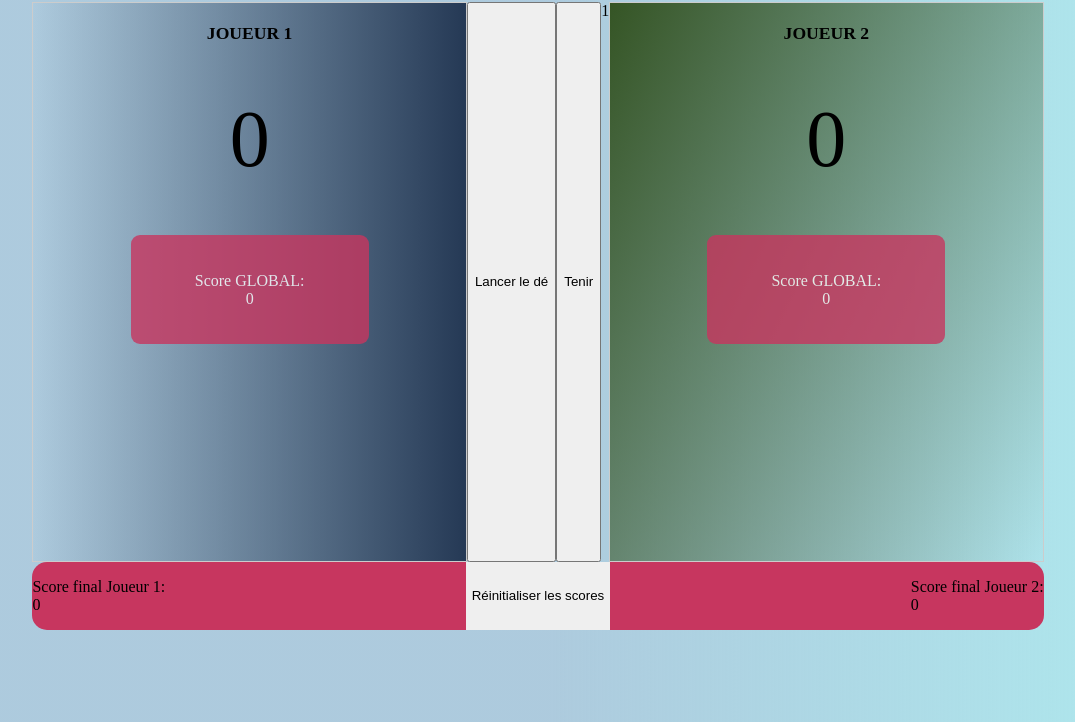
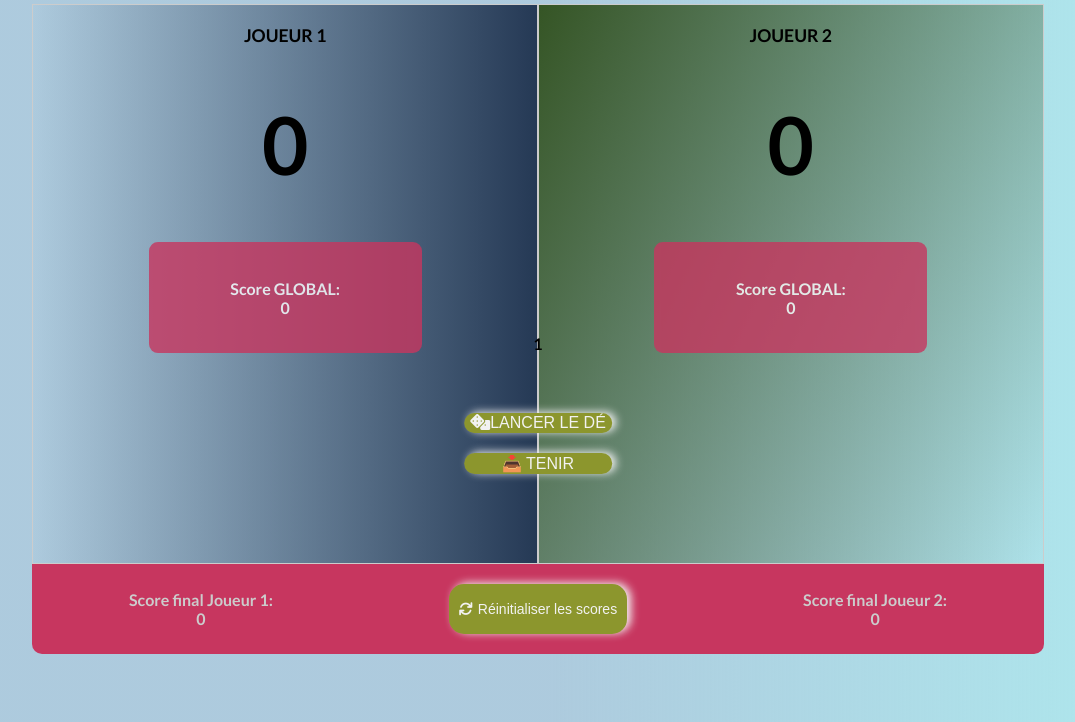
Before and after one commit to Aghilas11/demania, a plain HTML site: page index.html in a window 1280 px wide. Shown: the part 78-800 px from the top of the page, without its empty margins (102-1177 px from the left). Drawn offline with Linux system fonts and the light colour scheme.

Commit message:
modification du style css

```diff
--- a/index.html
+++ b/index.html
@@ -3,6 +3,11 @@
   <head>
     <meta charset="UTF-8" />
     <meta name="viewport" content="width=device-width, initial-scale=1.0" />
+    <link
+      rel="stylesheet"
+      href="https://cdnjs.cloudflare.com/ajax/libs/font-awesome/6.0.0-beta3/css/all.min.css"
+    />
+    <link rel="shortcut icon" href="./images/logo-dé.jpg" />
     <link rel="stylesheet" href="./style.css" />
     <title>Démania</title>
   </head>
@@ -22,10 +27,7 @@
             </p>
           </div>
         </div>
-        <button id="roll-dice">Lancer le dé</button>
-        <button id="hold">Tenir</button>
-        <button id="replay" style="display: none">Revanche</button>
-        <span id="de">1</span>
+
         <div class="player-2">
           <p class="player">JOUEUR 2</p>
           <p class="round">
@@ -38,13 +40,27 @@
             </p>
           </div>
         </div>
+
+        <div class="game">
+          <span id="de">1</span>
+          <button id="roll-dice">
+            <i class="fa-solid fa-dice"></i> Lancer le dé
+          </button>
+          <button id="hold">📥 Tenir</button>
+          <button id="replay" style="display: none">
+            <i class="fa-light fa-handshake"></i> Revanche
+          </button>
+        </div>
       </div>
       <div class="final-scores">
         <p class="final-1">
           Score final Joueur 1: <br />
           <span id="final-score-1">0</span>
         </p>
-        <button id="reset">Réinitialiser les scores</button>
+        <button id="reset">
+          <i class="fa-solid fa-arrows-rotate"></i>
+          Réinitialiser les scores
+        </button>
         <p class="final-2">
           Score final Joueur 2: <br />
           <span id="final-score-2">0</span>
--- a/index.js
+++ b/index.js
@@ -75,6 +75,7 @@ function endGame(winner) {
   localStorage.setItem("globalScore2", globalScore2);
 
   // Mettre à jour les scores finaux sur la page
+
   updateFinalScores();
   updateFinalScores();
 }
@@ -126,10 +127,6 @@ window.addEventListener("load", () => {
 
   // Mettre à jour les scores finaux sur la page
   updateFinalScores();
-
-  if (globalScore1 > 0 || globalScore2 > 0) {
-    finalScore.style.display = "block";
-  }
 });
 
 resetButton.addEventListener("click", () => {
--- a/style.css
+++ b/style.css
@@ -1,6 +1,12 @@
 @import url('https://fonts.googleapis.com/css2?family=Allura&family=Dancing+Script:wght@400;500&family=Inter:wght@500;800&family=Lato:ital,wght@1,900&family=Lobster&family=Merriweather:wght@300&display=swap');
 
+@font-face {
+    font-family: "Lato";
+    src: url(./font/Lato-Bold.ttf);
+}
+
 body {
+    font-family: "Lato";
     background: rgb(18, 103, 158);
     background: linear-gradient(90deg, rgba(18, 103, 158, 0.3447293447293447) 51%, rgba(174, 233, 238, 1) 100%);
 }
@@ -13,21 +19,26 @@ h1 {
 }
 
 .demania {
+    position: relative;
     margin: 0 auto;
     height: 80vh;
     width: 80%;
+    z-index: 1;
 
 }
 
 .demania-container {
+    position: relative;
     display: flex;
     flex-direction: row;
     height: 70vh;
-    /* Ligne (horizontal) */
+
 }
 
 .player-1,
 .player-2 {
+    position: relative;
+    z-index: 1;
     flex: 1;
     padding: 20px;
     border: 1px solid #ccc;
@@ -53,6 +64,41 @@ h1 {
     width: 50%;
     font-size: 1.1em;
     font-weight: 700;
+}
+
+.game {
+    position: absolute;
+    z-index: 200;
+    transform: translateX(50%);
+    left: 50%;
+    transform: translateX(-50%);
+    top: 50%;
+    display: grid;
+}
+
+
+
+#roll-dice,
+#hold,
+#replay {
+    background-color: #8C962D;
+    border-radius: 15px;
+    color: #f2f2f2;
+    box-shadow: 4px -1px 8px 0px;
+    border: transparent;
+    cursor: pointer;
+    text-transform: uppercase;
+    font-size: 1rem;
+    margin: 10px;
+    display: flex;
+    justify-content: center;
+}
+
+#de {
+    display: flex;
+    justify-content: center;
+    align-items: center;
+    margin: 50px;
 }
 
 .round {
@@ -89,17 +135,35 @@ h1 {
 }
 
 .final-scores {
+    background-color: #c7365f;
     display: flex;
-    background-color: #c7365f;
-    border-radius: 15px;
-    transition: all 2s;
-
+    justify-content: space-between;
+    width: 100%;
+    border-radius: 0 0 10px 10px;
+    transition: all 0.8s;
 }
 
 .final-1,
-.final2 {}
+.final-2 {
+    width: 33.33%;
+    text-align: center;
+    padding: 10px;
+    box-sizing: border-box;
+    font-weight: bolder;
+    color: #ccc;
+}
 
 #reset {
-    border: transparent;
-    margin: 0 auto;
+    background-color: #8C962D;
+    border-radius: 15px;
+    box-shadow: 4px -1px 8px 0px;
+    margin: 20px;
+    font-size: 14px;
+    display: flex;
+    align-items: center;
+    gap: 5px;
+    padding: 5px 10px;
+    color: #f2f2f2;
+    border: none;
+    cursor: pointer;
 }
```
Also changed, not shown: font/Lato-Bold.ttf (added), images/dice-5.webp (added), images/logo-dé.jpg (added).
